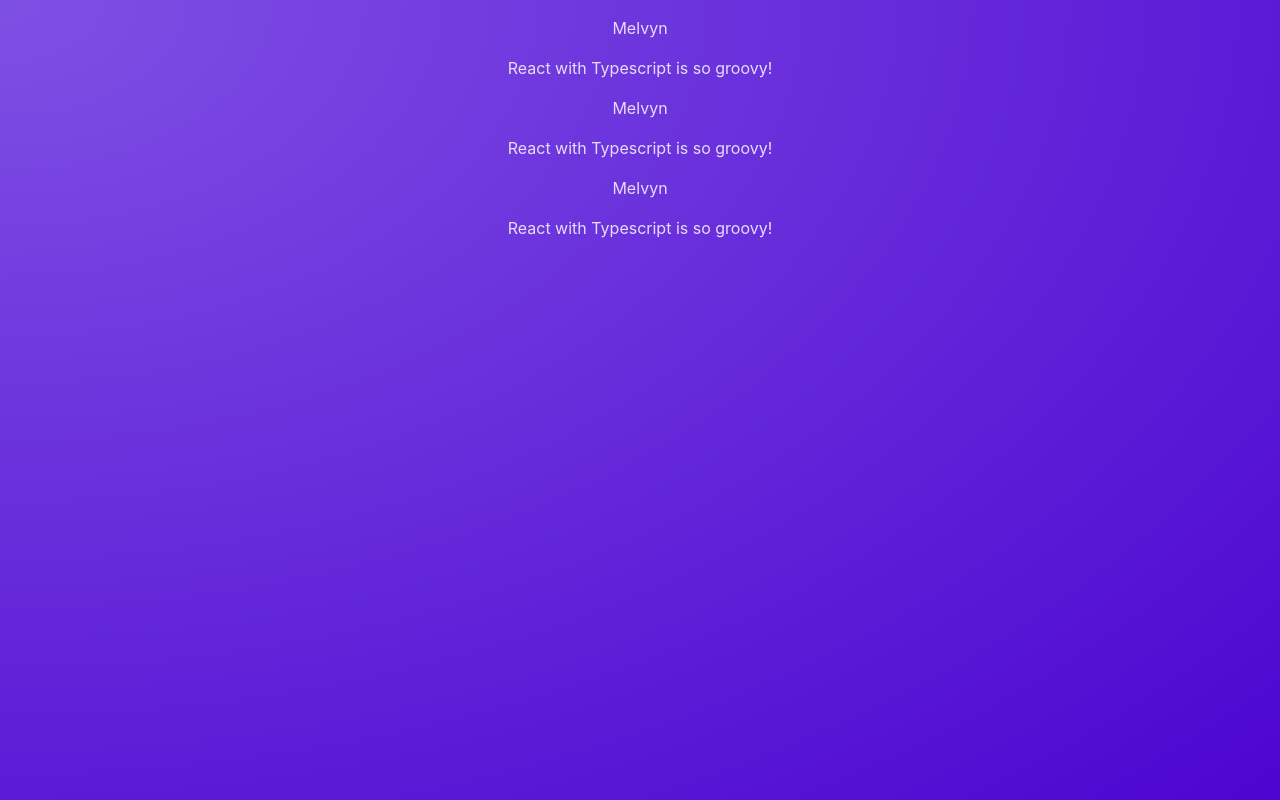
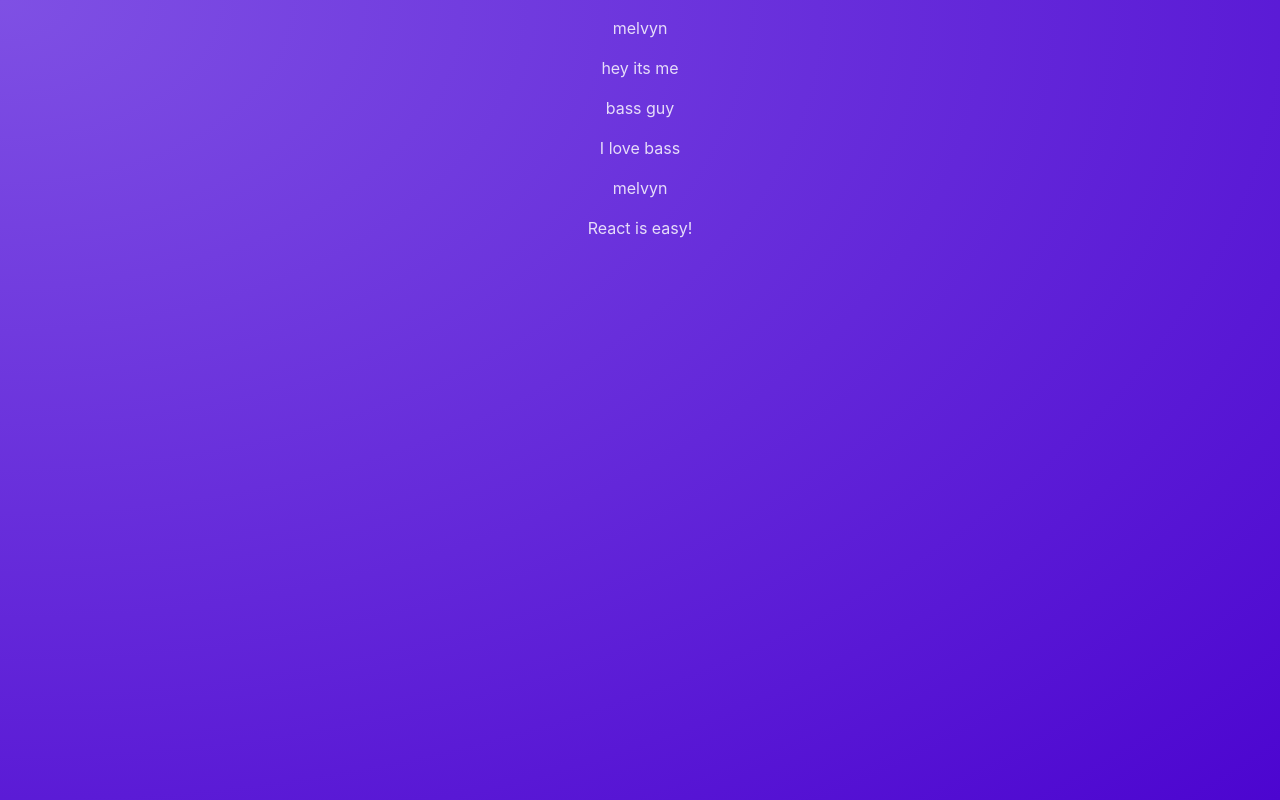
Before and after one commit to melvynstudios/react-sandbox, a React (Vite) app in the folder sandbox/: page / in a window 1280 px wide. Built offline with nearby package versions, Linux system fonts and the light colour scheme.

Commit message:
added a custom type to pass in props to component

```diff
--- a/sandbox/src/App.tsx
+++ b/sandbox/src/App.tsx
@@ -3,9 +3,9 @@ import Post from './components/Post'
 function App() {
   return (
     <main>
-      <Post />
-      <Post />
-      <Post />
+      <Post author="melvyn" body="hey its me" />
+      <Post author="bass guy" body="I love bass" />
+      <Post author="melvyn" body="React is easy!" />
     </main>
   )
 }
--- a/sandbox/src/components/Post.tsx
+++ b/sandbox/src/components/Post.tsx
@@ -1,11 +1,12 @@
-const names = ['Melvyn', 'Guy who plays BASS']
+type PostProps = {
+	author: string;
+	body: string;
+}
 
-function Post() {
-	// Add randomness to displaying my name
-	const randName = Math.random() > 0.5 ? names[0] : names[1];
+function Post(props: PostProps) {
 	return <div>
-		<p>{ randName }</p>
-		<p>React with Typescript is so groovy!</p>
+		<p>{ props.author }</p>
+		<p>{ props.body }</p>
 	</div>
 }
 
```
